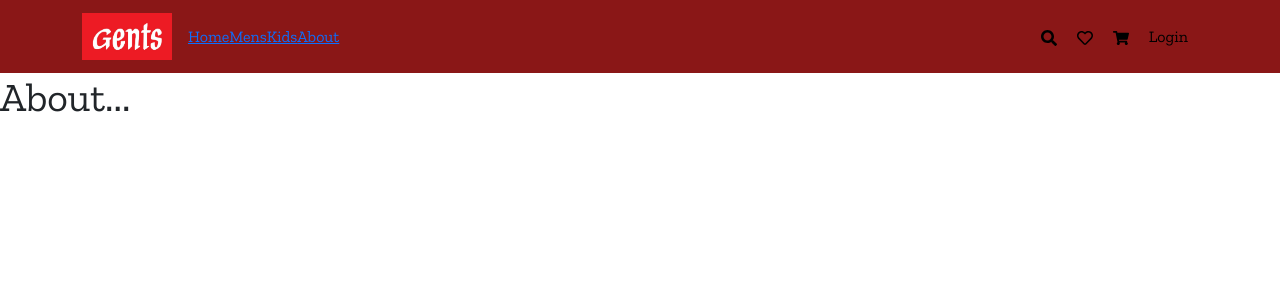
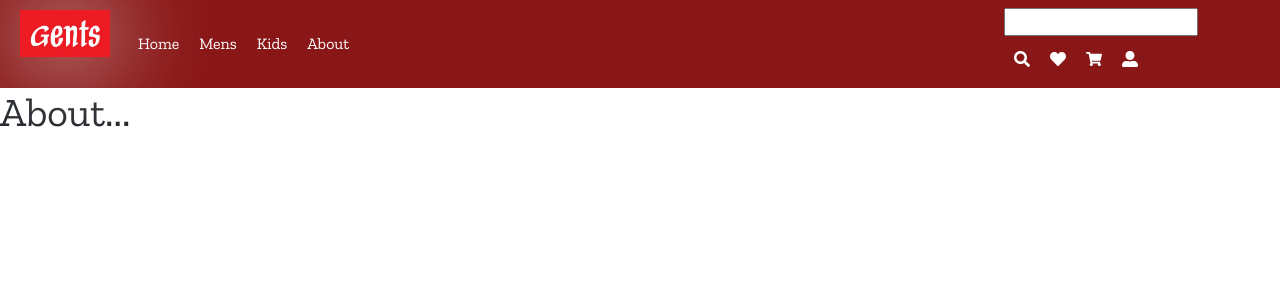
Before and after one commit to We-Incognito/GentsNanded, a React (Create React App) app: page /about in a window 1280 px wide. Shown: the top 300 px of the page. Built offline with nearby package versions, Linux system fonts and the light colour scheme.

Commit message:
after Routes

```diff
--- a/src/Assets/Style/Style.scss
+++ b/src/Assets/Style/Style.scss
@@ -10,13 +10,14 @@
 .cx-header {
   background-color: rgb(138, 23, 23);
   .img-logo {
+    position: absolute;
+    top: 10px;
+    left: 20px;
     width: 90px;
+    filter: drop-shadow(1px 2px 50px white);
   }
-  .NavLink {
-
-    font-size: 20px;
-    font-weight: 600;
-    margin-right: 5px;
+  .nav-link {
+    margin-left: 30px;
     &:hover {
       color: orange;
     }
--- a/src/Components/Header.jsx
+++ b/src/Components/Header.jsx
@@ -1,41 +1,105 @@
 import React from "react";
-import { FaRegHeart, FaSearch, FaShoppingCart } from "react-icons/fa";
+import { FaHeart, FaSearch, FaShoppingCart, FaUserAlt } from "react-icons/fa";
 import Container from "react-bootstrap/Container";
 import Nav from "react-bootstrap/Nav";
 import Navbar from "react-bootstrap/Navbar";
 import logo from "../Assets/Images/logo-small.jpg";
 import { NavLink } from "react-router-dom";
 
-
 const Header = () => {
   return (
     <div className="cx-header">
       <Navbar expand="lg">
         <Container>
-          <Navbar.Brand href="#home">
+          <Navbar.Brand href="/home">
             <img src={logo} alt="logo" className="img-logo" />
           </Navbar.Brand>
 
           <Navbar.Toggle aria-controls="basic-navbar-nav ms-2" />
           <Navbar.Collapse id="basic-navbar-nav ">
             <Nav className="nav-link">
-              <NavLink to="/home">Home</NavLink>
-              <NavLink to="/Mens">Mens</NavLink>
-              <NavLink to="/Kids">Kids</NavLink>
-              <NavLink to="/About">About</NavLink>
+              <NavLink
+                style={{
+                  textDecoration: "none",
+                  color: "white",
+                  padding: "10px",
+                  fontWeight: 500,
+                }}
+                to="/home"
+              >
+                Home
+              </NavLink>
+              <NavLink
+                style={{
+                  textDecoration: "none",
+                  color: "white",
+                  padding: "10px",
+                  fontWeight: 500,
+                }}
+                to="/Mens"
+              >
+                Mens
+              </NavLink>
+              <NavLink
+                style={{
+                  textDecoration: "none",
+                  color: "white",
+                  padding: "10px",
+                  fontWeight: 500,
+                }}
+                to="/Kids"
+              >
+                Kids
+              </NavLink>
+              <NavLink
+                style={{
+                  textDecoration: "none",
+                  color: "white",
+                  padding: "10px",
+                  fontWeight: 500,
+                }}
+                to="/About"
+              >
+                About
+              </NavLink>
             </Nav>
           </Navbar.Collapse>
           <div className="right-header">
-            <button className="icon-btn">
+            <div className="search-wrpper">
+              <input type="text" />
+            </div>
+            <button
+              style={{
+                color: "white",
+              }}
+              className="icon-btn"
+            >
               <FaSearch />
             </button>
-            <button className="icon-btn">
-              <FaRegHeart />
+            <button
+              style={{
+                color: "white",
+              }}
+              className="icon-btn"
+            >
+              <FaHeart />
             </button>
-            <button className="icon-btn">
+            <button
+              style={{
+                color: "white",
+              }}
+              className="icon-btn"
+            >
               <FaShoppingCart />
             </button>
-            <button className="icon-btn">Login</button>
+            <button
+              style={{
+                color: "white",
+              }}
+              className="icon-btn"
+            >
+              <FaUserAlt />
+            </button>
           </div>
         </Container>
       </Navbar>
```
